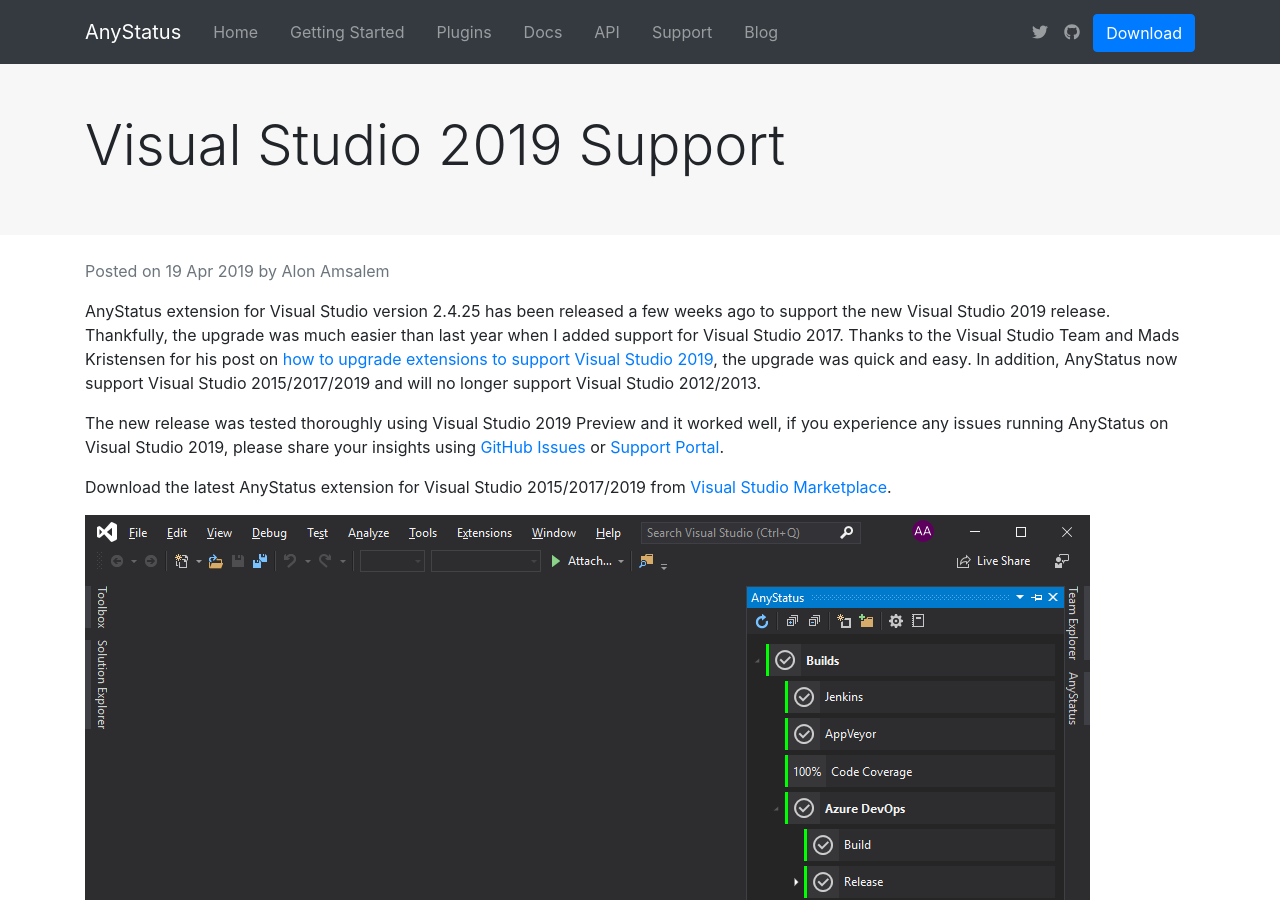
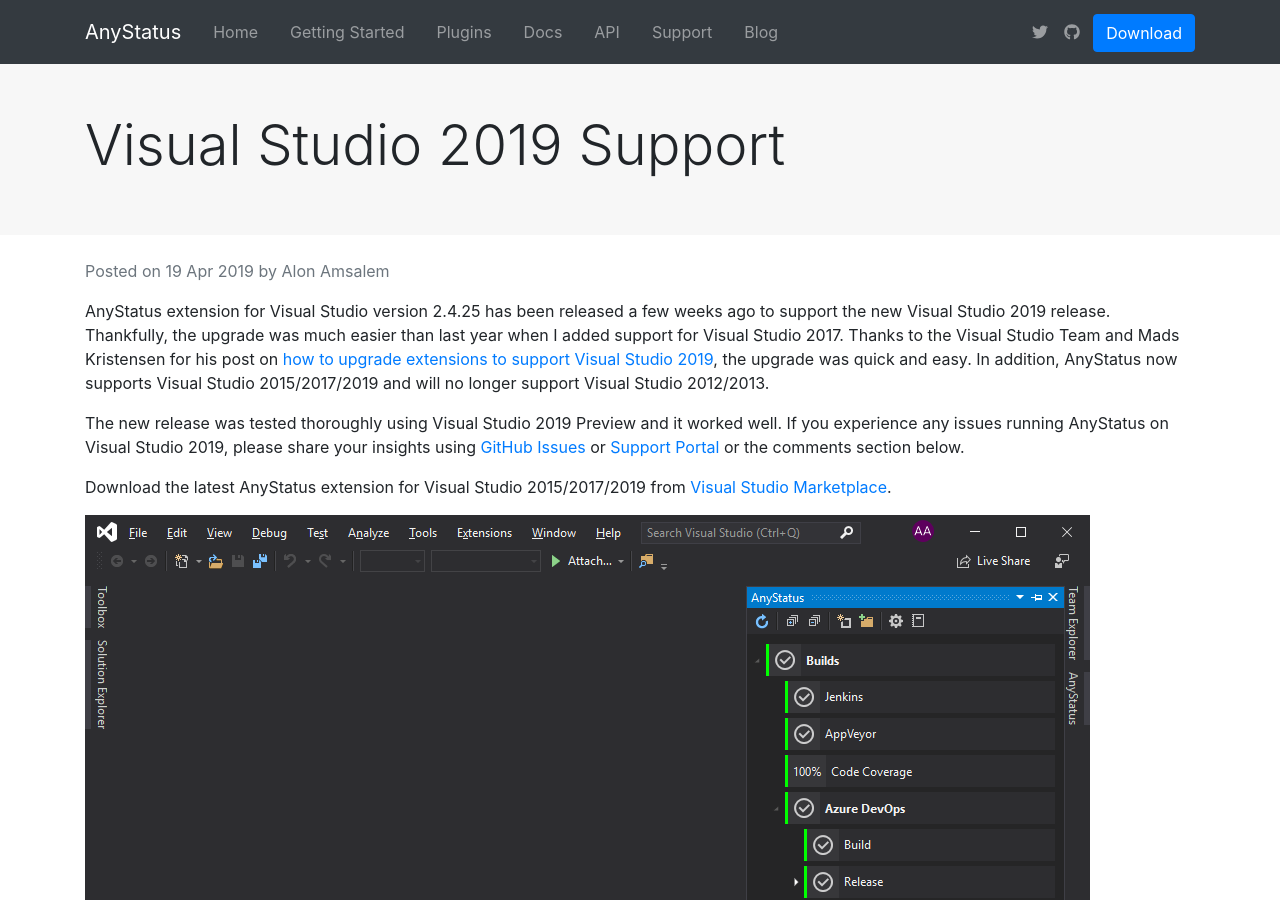
Before and after one commit to AnyStatus/anystatus.github.io, a Jekyll site: the page built from _posts/2019-04-19-anystatus-visual-studio-2019-support.md, in a window 1280 px wide and 900 px high. Built offline with Jekyll 4.4.1, drawn with Linux system fonts in a browser that asks for light colours; comment, search, counter and statistics services are not loaded.

Commit message:
Mr Hyde was here …

```diff
--- a/_posts/2019-04-19-anystatus-visual-studio-2019-support.md
+++ b/_posts/2019-04-19-anystatus-visual-studio-2019-support.md
@@ -5,10 +5,9 @@
 author: Alon Amsalem
 ---
 
-AnyStatus extension for Visual Studio version 2.4.25 has been released a few weeks ago to support the new Visual Studio 2019 release. Thankfully, the upgrade was much easier than last year when I added support for Visual Studio 2017. Thanks to the Visual Studio Team and Mads Kristensen for his post on [how to upgrade extensions to support Visual Studio 2019](https://devblogs.microsoft.com/visualstudio/how-to-upgrade-extensions-to-support-visual-studio-2019/), the upgrade was quick and easy.
-In addition, AnyStatus now support Visual Studio 2015/2017/2019 and will no longer support Visual Studio 2012/2013.
+AnyStatus extension for Visual Studio version 2.4.25 has been released a few weeks ago to support the new Visual Studio 2019 release. Thankfully, the upgrade was much easier than last year when I added support for Visual Studio 2017. Thanks to the Visual Studio Team and Mads Kristensen for his post on [how to upgrade extensions to support Visual Studio 2019](https://devblogs.microsoft.com/visualstudio/how-to-upgrade-extensions-to-support-visual-studio-2019/), the upgrade was quick and easy. In addition, AnyStatus now supports Visual Studio 2015/2017/2019 and will no longer support Visual Studio 2012/2013.
 
-The new release was tested thoroughly using Visual Studio 2019 Preview and it worked well, if you experience any issues running AnyStatus on Visual Studio 2019, please share your insights using [GitHub Issues](https://github.com/AnyStatus/Support/issues) or [Support Portal](https://anystatus.helprace.com/s1-general/problems).
+The new release was tested thoroughly using Visual Studio 2019 Preview and it worked well. If you experience any issues running AnyStatus on Visual Studio 2019, please share your insights using [GitHub Issues](https://github.com/AnyStatus/Support/issues) or [Support Portal](https://anystatus.helprace.com/s1-general/problems) or the comments section below.
 
 Download the latest AnyStatus extension for Visual Studio 2015/2017/2019 from [Visual Studio Marketplace](https://marketplace.visualstudio.com/items?itemName=AnyStatus.AnyStatus).
 
```
